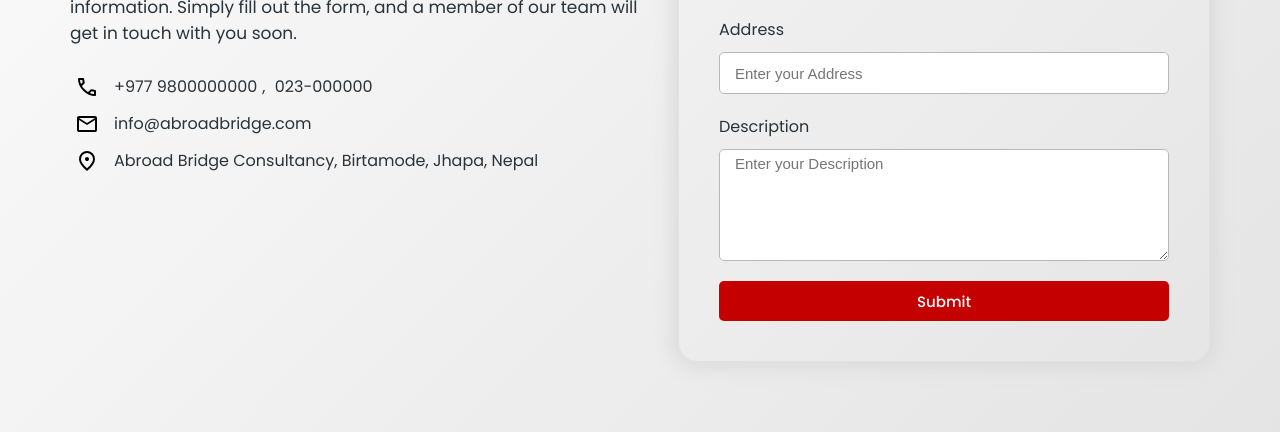
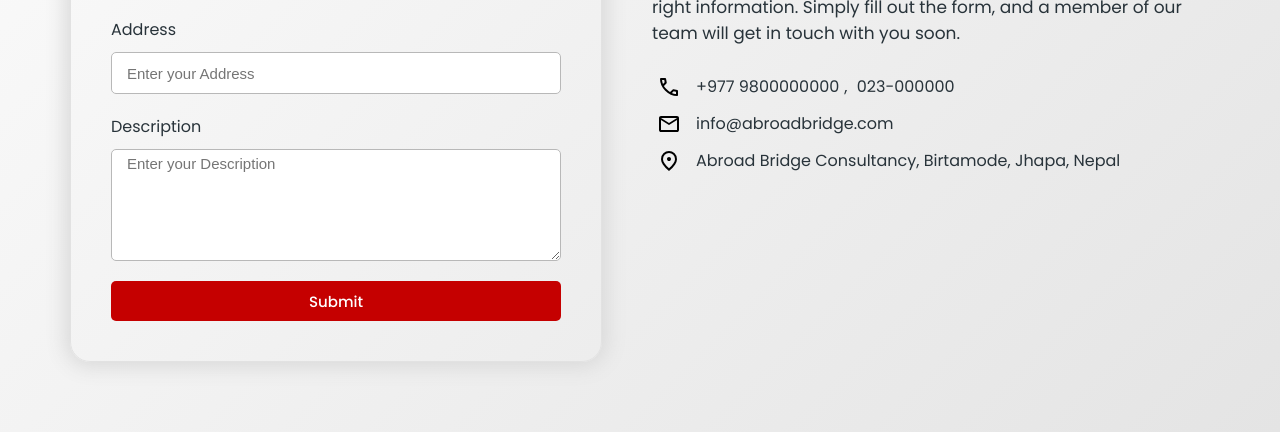
Before and after one commit to LeonBorne/Consultancy_BY_Leon, a plain HTML site: page contact-us.html in a window 1280 px wide. Shown: the part 562-994 px from the top of the page. Drawn offline with Linux system fonts and the light colour scheme; files whose address does not match are found by name.

Commit message:
To the left side

```diff
--- a/contact-us.html
+++ b/contact-us.html
@@ -21,11 +21,11 @@
 
         #top-container{
             display: flex;
-            flex-direction: row;
+            flex-direction: row-reverse;
             align-items: center;
             justify-content: center;
             padding: 70px;
-            gap: 30px;
+            gap: 50px;
         }
 
         #top-container #info-regarding-contact{
```
